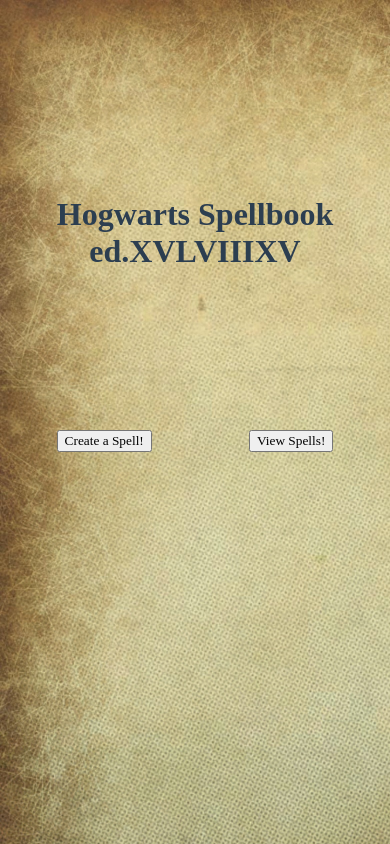
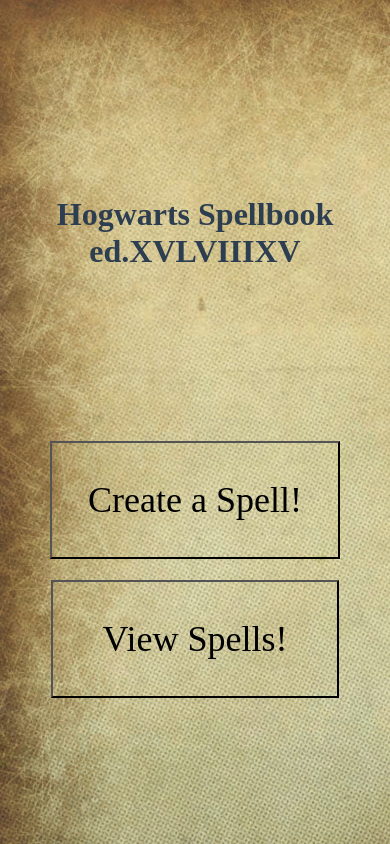
Before and after one commit to MarchCorbin/spellbook, a Vue app: page /spellindex in a window 390 px wide. Built offline with nearby package versions, Linux system fonts and the light colour scheme; a web font is replaced by a local one.

Commit message:
Add button stylings

```diff
--- a/src/views/Home.vue
+++ b/src/views/Home.vue
@@ -70,9 +70,27 @@
     margin-bottom: 5em;
 }
 
+button {
+  background: transparent;
+  font-size: 36px;
+  padding: 1em;
+}
+
 @media screen and (max-width: 950px){
   body {
     background-size: 60em;
+
+  }
+
+  button {
+    margin: .3em;
+    min-width: 8em;
+  }
+
+  .button-holder {
+    justify-content: space-around;
+    display: flex;
+    flex-direction: column;
   }
 }
 </style>
```
